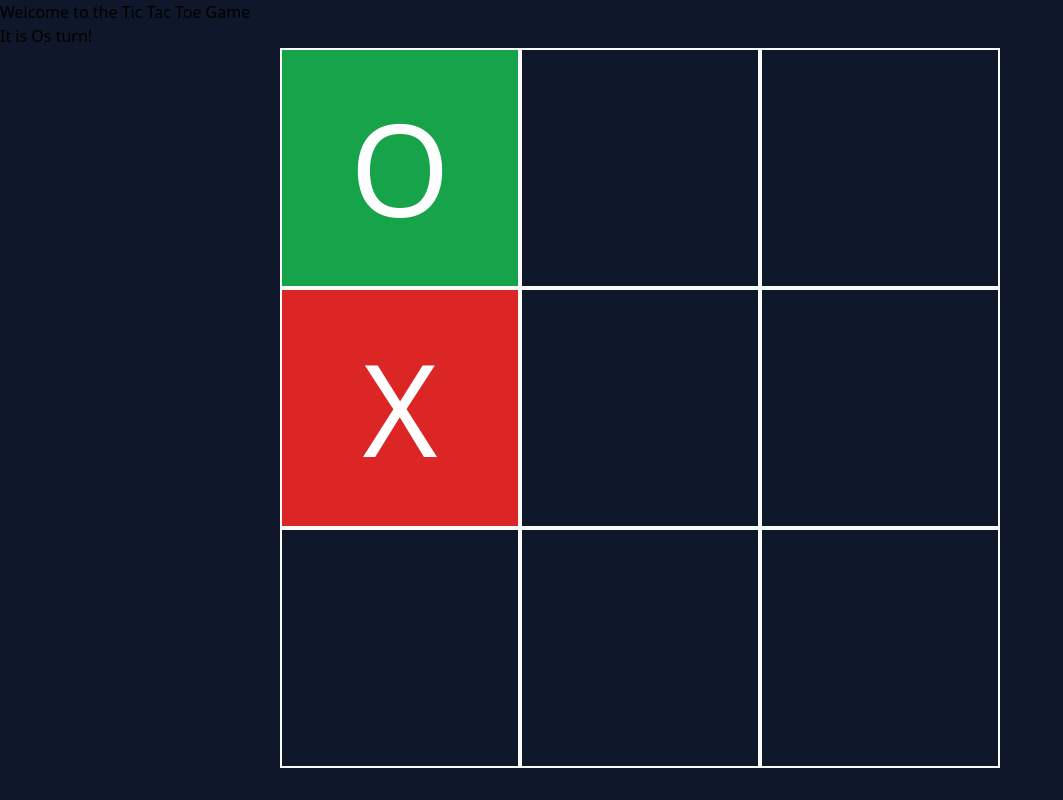
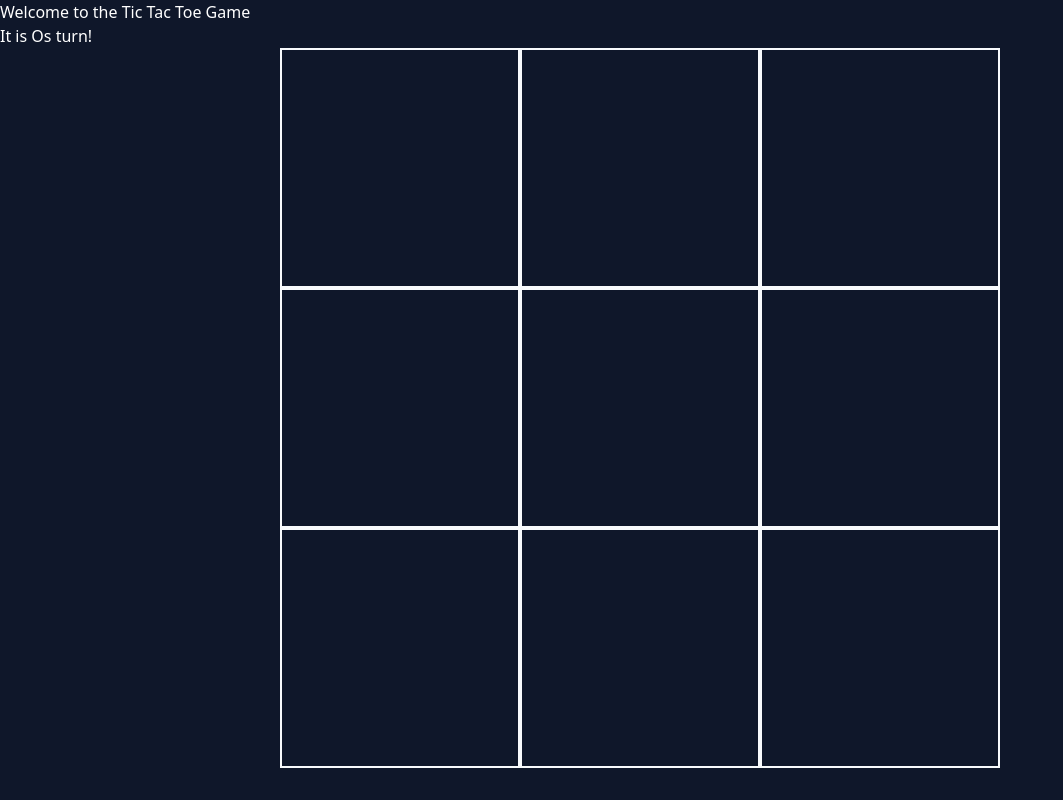
Before and after one commit to robonafisi/Tic-Tac-Toe, a Next.js app: page / in a window 1280 px wide. Shown: the whole page, without its empty margins (0-1063 px from the left). Built offline with nearby package versions, Linux system fonts and the light colour scheme.

Commit message:
Adding the id of the buttons

```diff
--- a/src/pages/index.tsx
+++ b/src/pages/index.tsx
@@ -5,19 +5,25 @@ import { useState } from 'react'
 
 const inter = Inter({ subsets: ['latin'] })
 const button_style = "border-2 border-slate-50 h-60 w-60"
+const obutton_style = "border-2 border-slate-50 h-60 w-60 bg-green-600 text-white text-9xl"
+const xbutton_style = "border-2 border-slate-50 h-60 w-60 bg-red-600 text-white text-9xl"
+
 
 export default function Home() {
 
   const [squares, setSquares] = useState(Array(9).fill(null))
   const [currentPlayer, setCurrentplayer] = useState(Math.round(Math.random()*1) === 1 ? "X" : "O");
+  const [currentBoard, setCurrentboard] = useState([0,0,0,0,0,0,0,0,0]);
 
 
 
-  function Tictac() {
+  const Tictac = event => {
     if(currentPlayer == "X"){
+      console.log(event.target.id)
       setCurrentplayer("O");
     }
     else{
+      console.log(event.target.id)
       setCurrentplayer("X");
     }
 
@@ -33,23 +39,23 @@ export default function Home() {
       </Head>
 
       <main>
-      <h1>Welcome to the Tic Tac Toe Game</h1>
-      <p>It is {currentPlayer}s turn!</p>
+      <h1 className='text-white'>Welcome to the Tic Tac Toe Game</h1>
+      <p className='text-white'>It is {currentPlayer}s turn!</p>
       <div className='flex content-center justify-center'>
       <div className='flex flex-col'>
-       <button className="border-2 border-slate-50 h-60 w-60 bg-green-600 text-white text-9xl" onClick={Tictac}>O</button>
-       <button className="border-2 border-slate-50 h-60 w-60 bg-red-600 text-white text-9xl" onClick={Tictac}>X</button>
-       <button className={button_style} onClick={Tictac}></button>
+       <button className={button_style} id="1" onClick={Tictac}></button>
+       <button className={button_style} id="4" onClick={Tictac}></button>
+       <button className={button_style} id="7" onClick={Tictac}></button>
        </div>
        <div className='flex flex-col'>
-       <button className={button_style} onClick={Tictac}></button>
-       <button className={button_style} onClick={Tictac}></button>
-       <button className={button_style} onClick={Tictac}></button>
+       <button className={button_style} id="2" onClick={Tictac}></button>
+       <button className={button_style} id="5" onClick={Tictac}></button>
+       <button className={button_style} id="8" onClick={Tictac}></button>
        </div>
        <div className='flex flex-col'>
-       <button className={button_style} onClick={Tictac}></button>
-       <button className={button_style} onClick={Tictac}></button>
-       <button className={button_style} onClick={Tictac}></button>
+       <button className={button_style} id="3" onClick={Tictac}></button>
+       <button className={button_style} id="6" onClick={Tictac}></button>
+       <button className={button_style} id="9" onClick={Tictac}></button>
        </div>
        </div>
 
```
